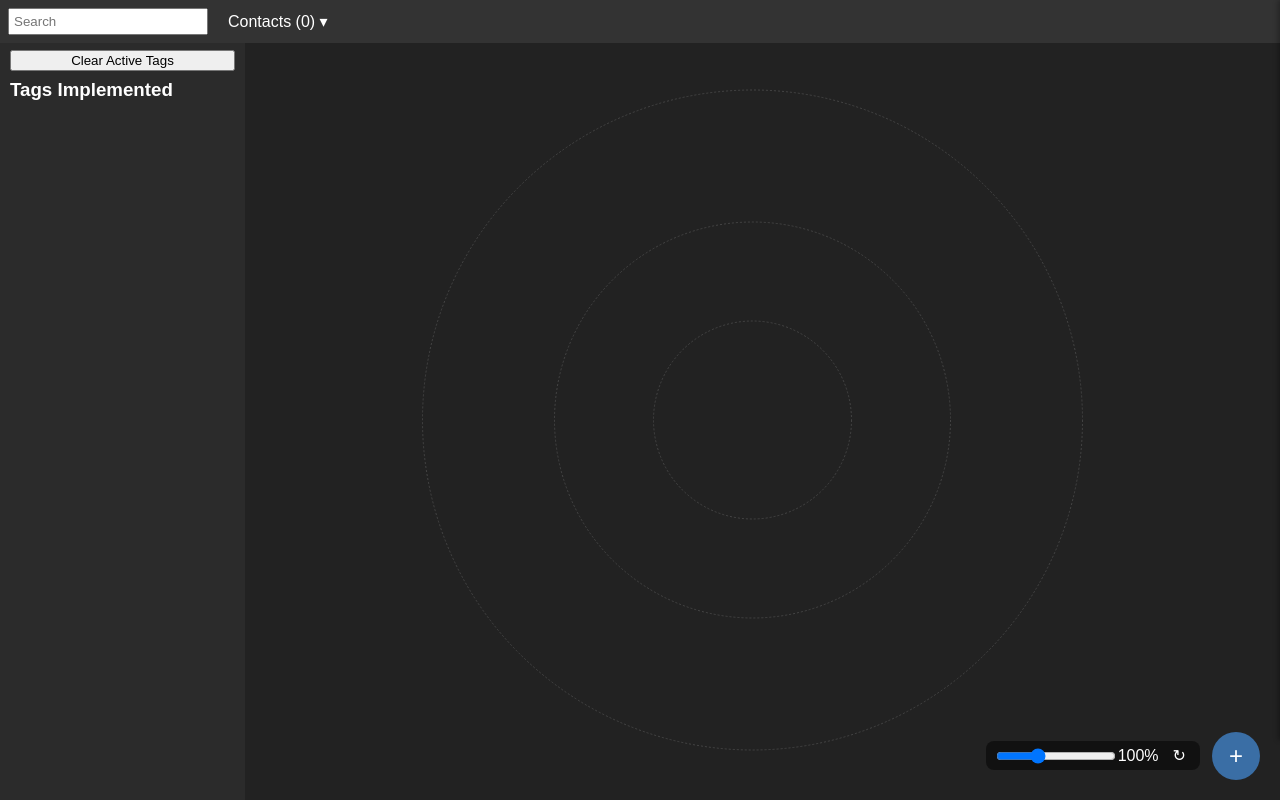
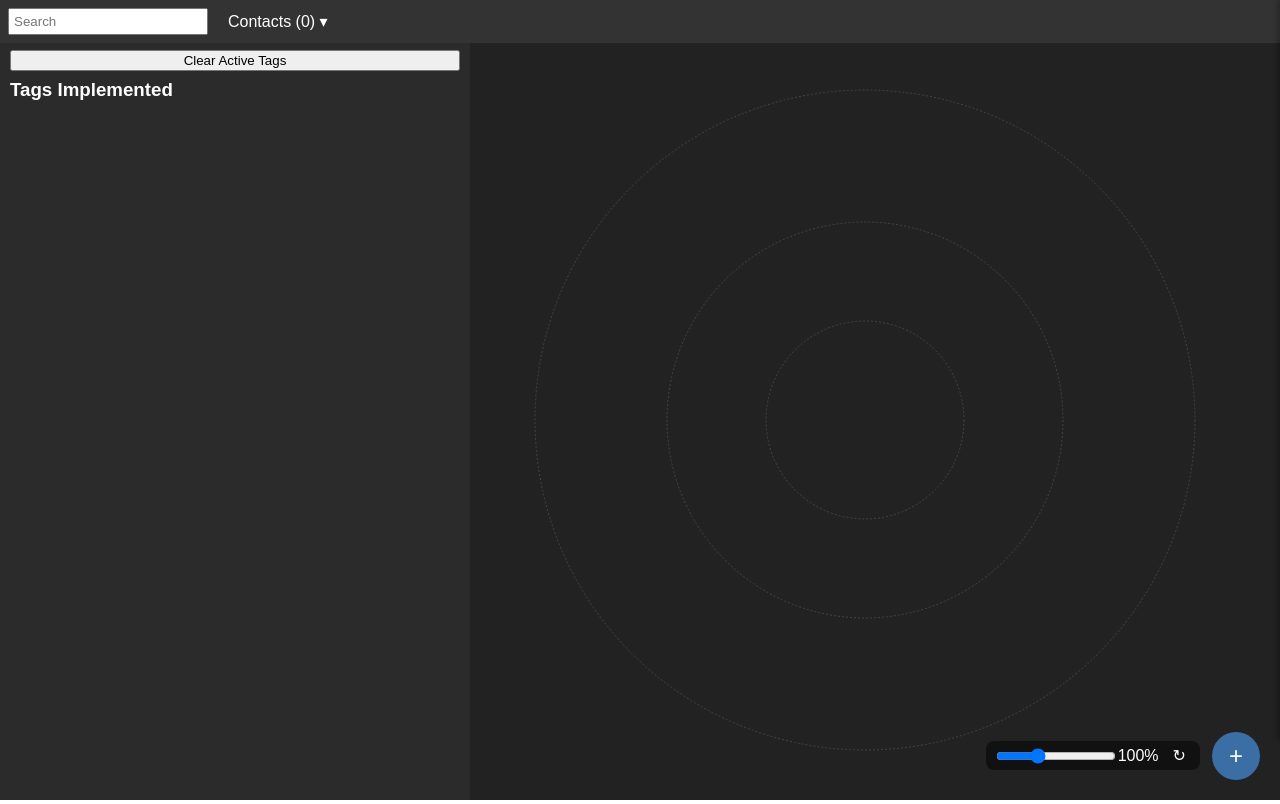
Before and after one commit to LuckyEnough2Play/bubble-contact-web, an Electron app: page index.html in a window 1280 px wide. Drawn offline with nearby package versions, Linux system fonts and the light colour scheme; no server answers.

Commit message:
doubled tag width

```diff
--- a/index.html
+++ b/index.html
@@ -113,16 +113,16 @@
         background:#555;
       }
       #viz,#bubbleCanvas {
-        width:calc(100% - 225px);
+        width:calc(100% - 450px);
         min-height:calc(100vh - 40px); /* still fill initial view */
         height:auto; /* allow page to scroll normally */
-        margin-left:225px;
+        margin-left:450px;
         margin-top:40px;
         background:#222;
         transition:width 0.3s;
       }
       body.panel-open #bubbleCanvas {
-        width:calc(100% - 225px - 300px);
+        width:calc(100% - 450px - 300px);
       }
       #sidepanel {
         position:fixed;
@@ -205,7 +205,7 @@
         position:fixed;
         top:40px;
         left:0;
-        width:225px;
+        width:450px;
         bottom:0;
         background:#2b2b2b;
         color:#fff;
--- a/renderer.js
+++ b/renderer.js
@@ -9,7 +9,7 @@ let selectedFilterTags = [];
 let formSelectedTags = [];
 let focusedContact = null;
 let links = [];
-const panelWidth = 225;
+const panelWidth = 450;
 const sidePanelWidth = 300;
 let sidePanelOpen = false;
 const svg = d3.select('#bubbleCanvas');
```
